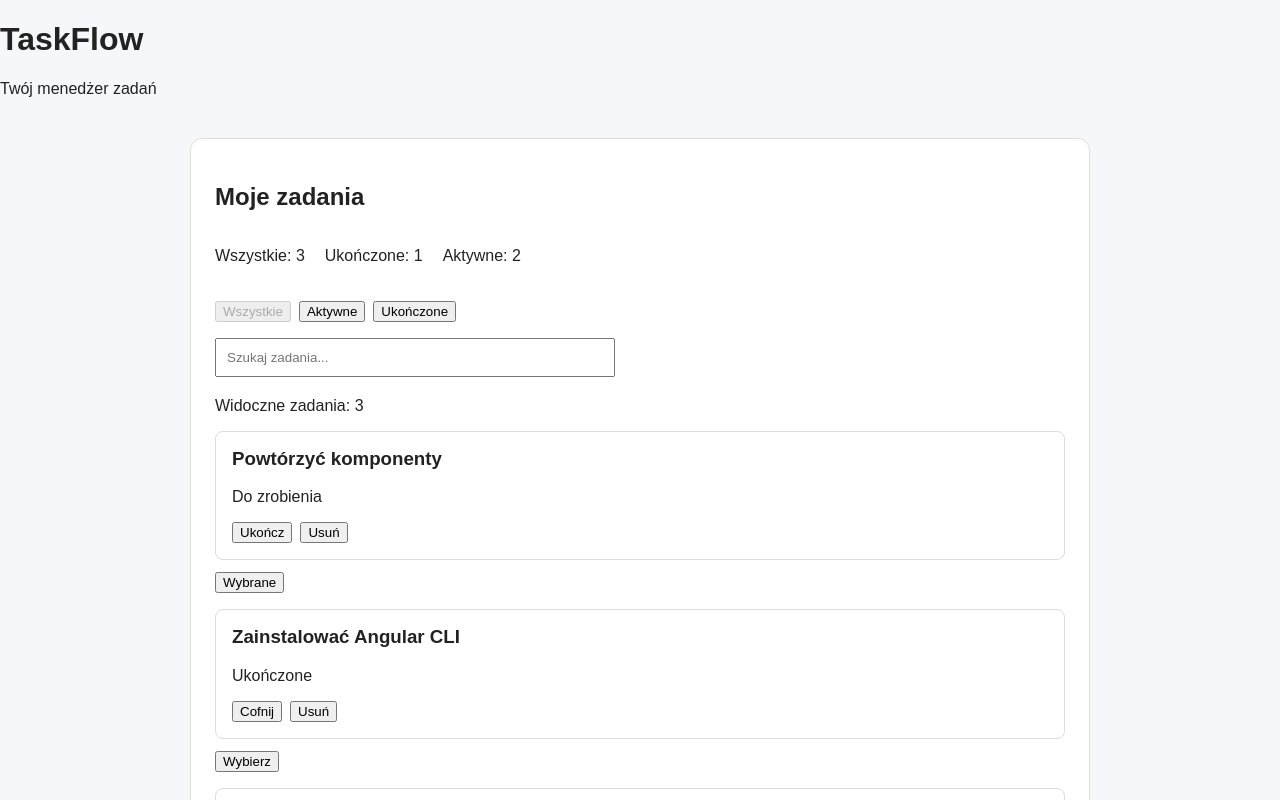
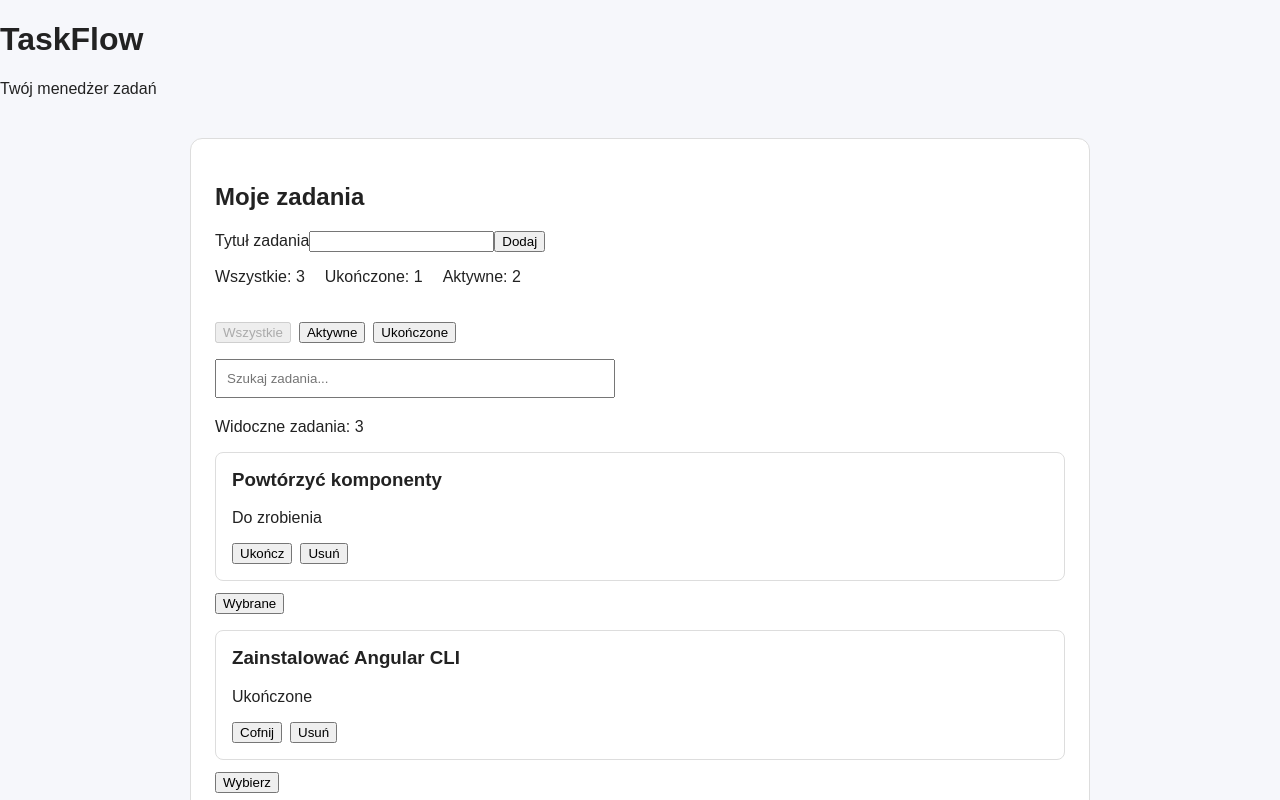
Before and after one commit to sylwiakubicz/TaskFlow, an Angular app: page / in a window 1280 px wide. Shown: the top 800 px of the page. Built offline with nearby package versions, Linux system fonts and the light colour scheme.

Commit message:
Add form

```diff
--- a/src/app/components/task-list/task-list.html
+++ b/src/app/components/task-list/task-list.html
@@ -1,5 +1,21 @@
 <app-card>
   <h2 card-header>Moje zadania</h2>
+
+  <form (submit)="$event.preventDefault(); addTask()">
+    <label for="task-title">Tytuł zadania</label>
+
+    <input
+      id="task-title"
+      type="text"
+      [formControl]="titleControl"
+    />
+
+    @if (titleControl.invalid && titleControl.touched) {
+    <p>Podaj tytuł zadania.</p>
+    }
+
+    <button type="submit">Dodaj</button>
+  </form>
 
   <section class="statistics">
     <p>Wszystkie: {{ totalCount() }}</p>
--- a/src/app/components/task-list/task-list.ts
+++ b/src/app/components/task-list/task-list.ts
@@ -1,4 +1,5 @@
 import { Component, signal, computed, effect, linkedSignal, inject } from '@angular/core';
+import { FormControl, ReactiveFormsModule, Validators } from '@angular/forms';
 
 import { TaskCard } from '../task-card/task-card';
 import { AppCard } from '../app-card/app-card';
@@ -8,7 +9,7 @@ type TaskFilter = 'all' | 'active' | 'done';
 
 @Component({
   selector: 'app-task-list',
-  imports: [TaskCard, AppCard],
+  imports: [TaskCard, AppCard, ReactiveFormsModule],
   templateUrl: './task-list.html',
   styleUrl: './task-list.scss',
 })
@@ -21,6 +22,23 @@ export class TaskList {
 
   filter = signal<TaskFilter>('all');
   searchQuery = signal('');
+
+  readonly titleControl = new FormControl('', {
+    nonNullable: true,
+    validators: [Validators.required],
+  });
+
+  addTask(): void {
+    const title = this.titleControl.value.trim();
+
+    if (this.titleControl.invalid || !title) {
+      this.titleControl.markAsTouched();
+      return;
+    }
+
+    this.taskService.addTask(title);
+    this.titleControl.reset();
+  }
 
   visibleTasks = computed(() => {
     const tasks = this.tasks();
```
